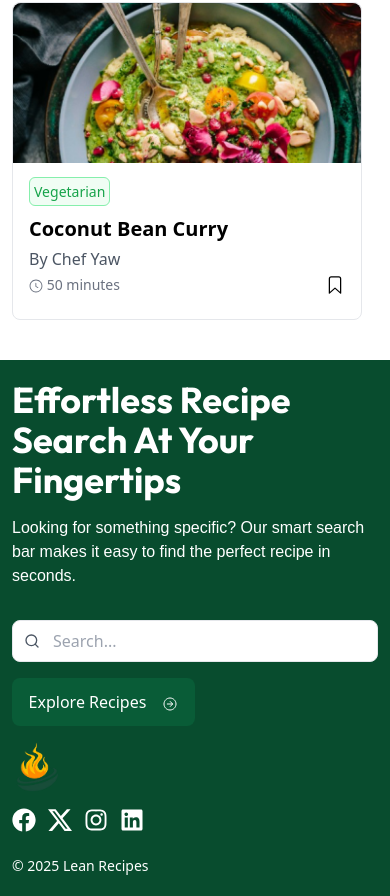
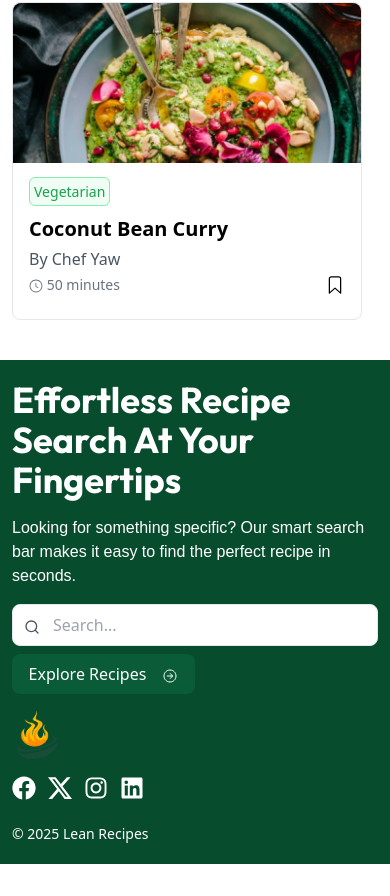
Before and after one commit to dsgnjoe/lean-recipes, a React (Vite) app: page / in a window 390 px wide. Shown: the part 5112-6008 px from the top of the page. After the commit the page ends 5976 px from the top, so only its background shows below. Built offline with nearby package versions, Linux system fonts and the light colour scheme; a web font is replaced by a local one.

Commit message:
desktop mobile view

```diff
--- a/src/components/Footer.jsx
+++ b/src/components/Footer.jsx
@@ -20,19 +20,19 @@ const Footer = () => {
           Looking for something specific? Our smart search bar makes it easy to
           find the perfect recipe in seconds.
         </p>
-        <div></div>
-        <div className='relative'>
-          <FiSearch className='absolute left-3 top-1/2 transform -translate-y-1/2 text-gray-600' />
+        <div className='flex flex-col md:flex-row w-full relative gap-2'>
+          <FiSearch className='absolute left-3 top-1/4 md:top-1/2 transform -translate-y-1/2 text-gray-600' />
           <input
             type='search'
             placeholder='Search...'
-            className='px-10 py-2 border rounded-lg w-full md:w-1/2'
+            className='px-10 py-2 border rounded-lg w-full md:w-[550px] '
           />
+
+          <button className='text-white bg-footerExGreen py-2 px-3 rounded-lg font-light w-1/2 md:w-[190px] md:px-1 '>
+            Explore Recipes
+            <IoArrowForwardCircleOutline className='inline-block ml-4' />
+          </button>
         </div>
-        <button className='text-white bg-footerExGreen py-3 px-3 rounded-lg font-light w-1/2'>
-          Explore Recipes
-          <IoArrowForwardCircleOutline className='inline-block ml-4' />
-        </button>
 
         <Link to={'/'}>
           <img src={Logo} alt='lean recipe logo' width={50} height={50} />
```
